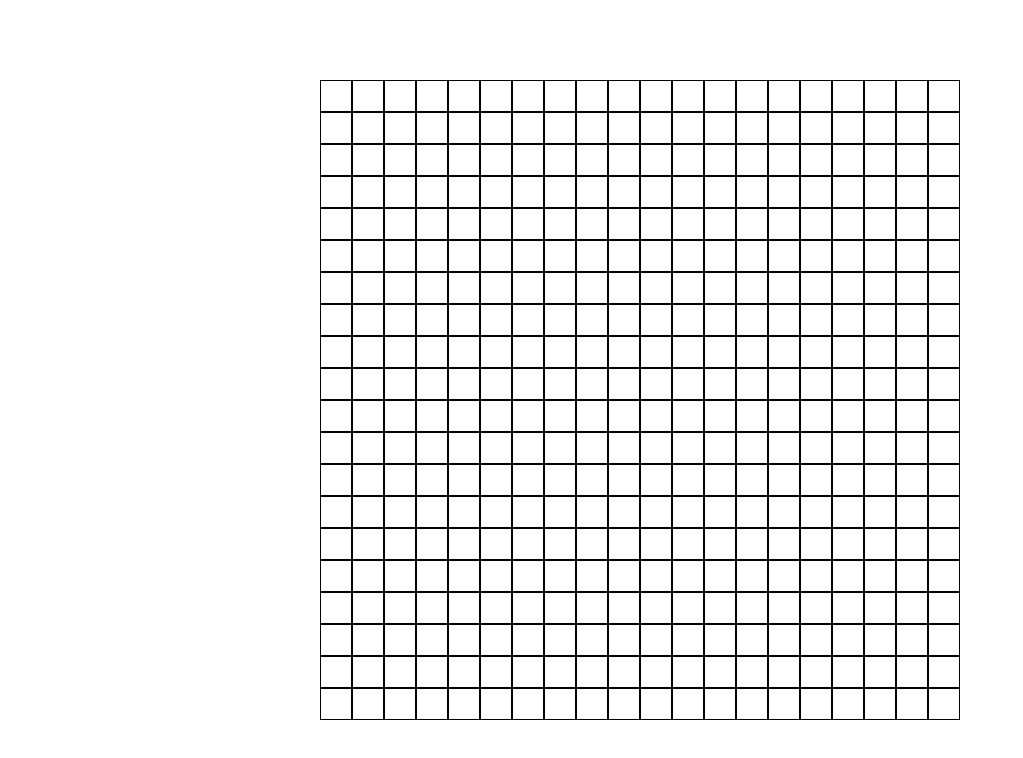
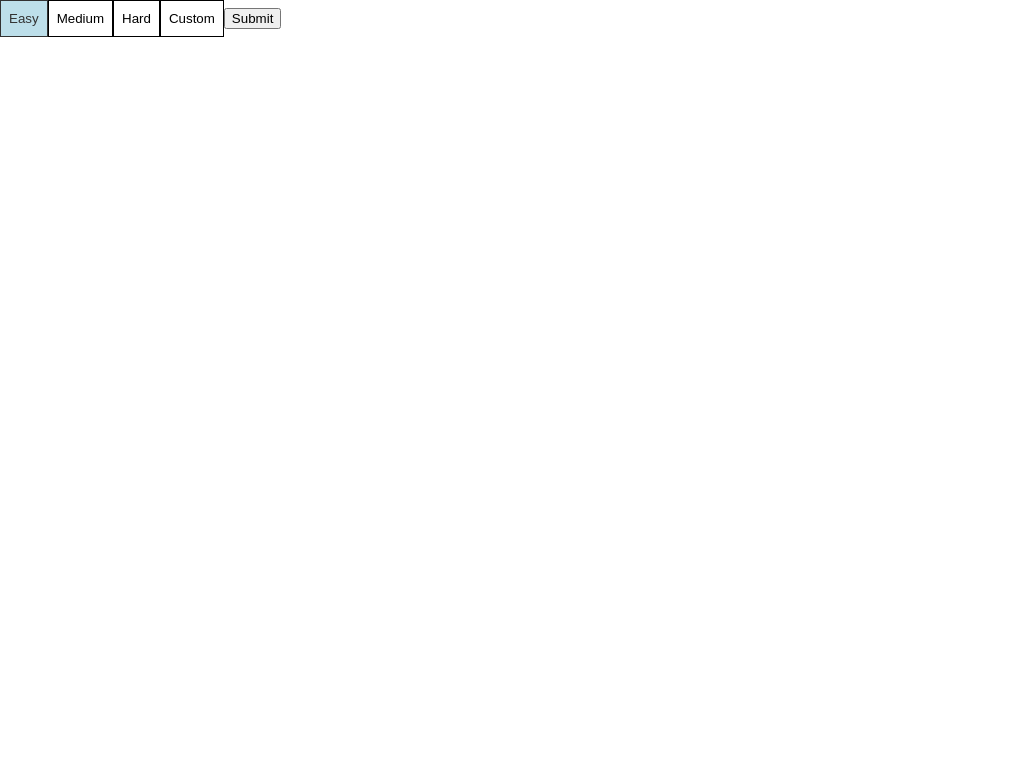
Before and after one commit to Shinestr8/mimesweeper, a React (Vite) app: page / in a window 1280 px wide. Shown: the top 758 px of the page, without its empty margins (0-1023 px from the left). Built offline with nearby package versions, Linux system fonts and the light colour scheme.

Commit message:
right click & game status

```diff
--- a/src/App.tsx
+++ b/src/App.tsx
@@ -3,10 +3,10 @@ import './App.scss'
 import { Grid } from './Components/Game/Grid'
 import { GameSetting, GameSetup } from './Components/Game/GameSetup'
 
-const defaultOpt = {name: "Hard", row: 20, column: 20, bomb: 100}
+// const defaultOpt = {name: "Hard", row: 10, column: 10, bomb: 5}
 
 function App() {
-  const [gameSettings, setGameSettings] = useState<GameSetting | null>(defaultOpt)
+  const [gameSettings, setGameSettings] = useState<GameSetting | null>()
 
   return (
     <>
--- a/src/Components/Game/Cell/Cell.tsx
+++ b/src/Components/Game/Cell/Cell.tsx
@@ -1,27 +1,53 @@
-import styles from './styles.module.scss';
+import styles from "./styles.module.scss";
 
 type Props = {
-    position: [number, number]
-    hasBomb: boolean
-    number: number
-    handleCellClickCallback: (pos: any, hasBomb: boolean) => void
-    isCleared: boolean
-}
+  position: [number, number];
+  hasBomb: boolean;
+  number: number;
+  handleCellClickCallback: (pos: any, hasBomb: boolean, hasFlag: boolean) => void;
+  handleRightClickCallback: (pos: any, hasFlag: boolean, isCleared: boolean) => void;
+  isCleared: boolean;
+  hasFlag: boolean;
+};
 
-export const Cell = ({position, hasBomb, number, handleCellClickCallback, isCleared}: Props) => {
+export const Cell = ({
+  position,
+  hasBomb,
+  number,
+  handleCellClickCallback,
+  handleRightClickCallback,
+  isCleared,
+  hasFlag,
+}: Props) => {
+  const handleCellClick = () => {
+    handleCellClickCallback(position, hasBomb, hasFlag);
+  };
 
-    const handleCellClick = () => {
-        handleCellClickCallback(position, hasBomb)
-    }
+  const handleRightClick = (e: React.MouseEvent) => {
+    e.preventDefault();
+    handleRightClickCallback(position, hasFlag, isCleared);
+  };
 
-    let cellClassName = ''
-    if(isCleared){
-        cellClassName = hasBomb ? styles.cell__bomb : styles?.[`cell__${number}`]
-    }
+  let cellClassName = "";
+  if (isCleared) {
+    cellClassName = hasBomb ? styles.cell__bomb : styles?.[`cell__${number}`];
+  }
 
-    return <div className={`${styles.cell} ${isCleared ? styles.cell__cleared : ''}`} onClick={handleCellClick}>
+  return (
+    <div
+      className={`${styles.cell} ${
+        isCleared || hasFlag ? styles.cell__cleared : ""
+      }`}
+      onClick={handleCellClick}
+      onContextMenu={handleRightClick}
+    >
+      {hasFlag ? (
+        <div>F</div>
+      ) : (
         <div className={cellClassName}>
-            {isCleared ? (hasBomb ? 'x' : number) : '' }
+          {isCleared ? (hasBomb ? "x" : number) : ""}
         </div>
+      )}
     </div>
-}
+  );
+};
--- a/src/Components/Game/GameSetup.tsx
+++ b/src/Components/Game/GameSetup.tsx
@@ -18,7 +18,7 @@ type Props = {
 
 export const GameSetup = ({setGameSettings}: Props) => {
 
-    const [selected, setSelected] = useState(2)
+    const [selected, setSelected] = useState(0)
     const [customPreset, setCustomPreset] = useState<GameSetting | null>(null)
     const presets = [
         {name: "Easy", row: 8, column: 8, bomb: 10},
--- a/src/Components/Game/Grid.tsx
+++ b/src/Components/Game/Grid.tsx
@@ -16,8 +16,8 @@ export const Grid = ({ sizeX, sizeY, bombCount }: Props) => {
     initialized: boolean;
     firstPos: Position | null;
   }>({ initialized: false, firstPos: null });
-  const [loss, setLoss] = useState(false);
-
+  const [status, setStatus] = useState<'play' |  'win' |'lose'>('play')
+  const [flags, setFlags] = useState<Array<Position>>([]);
   const bombPos = useMemo(() => {
     const arr: number[] = [];
     const { initialized, firstPos } = start;
@@ -134,9 +134,23 @@ export const Grid = ({ sizeX, sizeY, bombCount }: Props) => {
     setCleared(newCleared);
   }
 
-  const handleCellClick = (pos: [number, number], hasBomb: boolean) => {
+  const checkWin = () => {
+    const dings = playground.some((cell) => {
+      if(!cell.hasBomb && !hasArray(cleared, cell.position)) {
+        return true
+      }
+    })
+    !dings && setStatus('win')
+  }
+
+  useEffect(() => {
+    checkWin()
+  }, [cleared])
+
+  const handleCellClick = (pos: [number, number], hasBomb: boolean, hasFlag: boolean) => {
+    if(hasFlag) return
     if(hasBomb) {
-      setLoss(true)
+      setStatus('lose')
     }
     if (!start.initialized) {
       setStart({ initialized: true, firstPos: pos });
@@ -144,6 +158,27 @@ export const Grid = ({ sizeX, sizeY, bombCount }: Props) => {
       !hasBomb && propagateClick(pos);
     }
   };
+
+  const handleRightClick = (pos: Position, hasFlag: boolean, isCleared: boolean) => {
+    if(isCleared) return
+    const newFlags = [...flags]
+    if(!hasFlag){
+      newFlags.push(pos)
+    } else {
+      let positionInFlags
+      newFlags.forEach((flag, index) => {
+        if(arraysEqual(flag, pos)){
+          positionInFlags = index
+        }
+      })
+      positionInFlags !== undefined && newFlags.splice(positionInFlags, 1)
+    }
+    setFlags(newFlags)
+  }
+
+  if(status === 'win') {
+    return (<div style={{margin: "auto"}}>WINNER</div>)
+  }
 
   return (
     <div
@@ -157,7 +192,9 @@ export const Grid = ({ sizeX, sizeY, bombCount }: Props) => {
             hasBomb={cell.hasBomb}
             number={getNeighBourBombs(cell.position)}
             handleCellClickCallback={handleCellClick}
-            isCleared={loss || hasArray(cleared, cell.position)}
+            handleRightClickCallback={handleRightClick}
+            isCleared={status === 'lose' || hasArray(cleared, cell.position)}
+            hasFlag={hasArray(flags, cell.position)}
           />
         );
       })}
```
